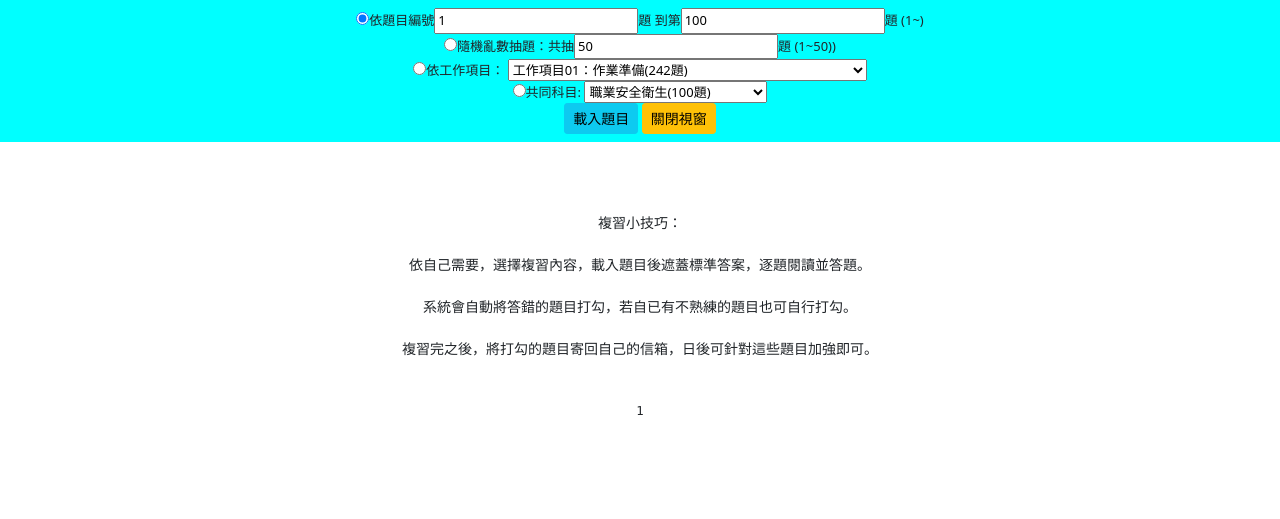
After one commit to charonMc/2022iji, a PHP site: page /practice.php in a window 1280 px wide. The commit adds this page. Shown: the top 519 px of the page. Run offline with PHP 8.4, Linux system fonts and the light colour scheme; the visitor is signed in with stand-in values (Sample User, id 1).

Commit message:
增加練習頁面 完成練習頁面題目的題目id獲取功能

```diff
--- a/api/base.php
+++ b/api/base.php
@@ -154,6 +154,7 @@ function q($sql){
 
 
 $Question=new DB('question');
+$Subject=new DB('subject');
 
 
 
--- /dev/null
+++ b/practice.php
@@ -0,0 +1,41 @@
+<?php
+include_once("./api/base.php");
+?>
+
+<!DOCTYPE html>
+<html lang="en">
+<head>
+    <meta charset="UTF-8">
+    <meta http-equiv="X-UA-Compatible" content="IE=edge">
+    <meta name="viewport" content="width=device-width, initial-scale=1.0">
+    <title>題庫線上複習系統</title>
+    <link href="https://cdn.jsdelivr.net/npm/bootstrap@5.0.2/dist/css/bootstrap.min.css" rel="stylesheet" integrity="sha384-EVSTQN3/azprG1Anm3QDgpJLIm9Nao0Yz1ztcQTwFspd3yD65VohhpuuCOmLASjC" crossorigin="anonymous">
+
+</head>
+<body>
+    <?php
+    include("practiceNav.php");
+    ?>
+        <div style="height: 150px;"></div>
+    <div id="questions" class="text-center"><pre>
+
+
+
+複習小技巧：
+
+依自己需要，選擇複習內容，載入題目後遮蓋標準答案，逐題閱讀並答題。
+
+系統會自動將答錯的題目打勾，若自已有不熟練的題目也可自行打勾。
+
+複習完之後，將打勾的題目寄回自己的信箱，日後可針對這些題目加強即可。
+
+　<?php dd($_SESSION['queNum']);?>
+
+
+
+    </pre></div>
+</body>
+</html>
+<script src="https://cdn.jsdelivr.net/npm/bootstrap@5.0.2/dist/js/bootstrap.bundle.min.js" integrity="sha384-MrcW6ZMFYlzcLA8Nl+NtUVF0sA7MsXsP1UyJoMp4YLEuNSfAP+JcXn/tWtIaxVXM" crossorigin="anonymous"></script>
+
+<script></script>
--- /dev/null
+++ b/practiceNav.php
@@ -0,0 +1,34 @@
+<div class=" navbar fixed-top  text-center" style="font-size: small;background-color:cyan">
+       <form action="./api/loadquestion.php" method="post" class="m-auto">
+
+            <input type="radio" name="by" value="bynum" checked>依題目編號<input type="number" name="min" value="1">題 到第<input type="number" name="max" value="100">題 (1~) <br>
+            <input type="radio" name="by" value="byrandom">隨機亂數抽題：共抽<input type="number" name="rand" value="50">題  (1~50)) <br>
+            <input type="radio" name="by" value="byjob">依工作項目：
+            <select name="job">
+                <option value="1" selected>工作項目01：作業準備(242題)</option>
+                <option value="2">工作項目02：應用軟體安裝及使用(405題)</option>
+                <option value="3">工作項目03：系統軟體安裝及使用(124題)</option>
+                <option value="4">工作項目04：資訊安全(75題)</option>
+                <option value="5">資訊類共用科目-工作項目01：電腦硬體架構(20題)</option>
+                <option value="6">資訊類共用科目-工作項目02：網路概論與應用(29題)</option>
+                <option value="7">資訊類共用科目-工作項目03：作業系統(10題)，挑選 10 題</option>
+                <option value="8">資訊類共用科目-工作項目04：資訊運算思維(20題)</option>
+                <option value="9">資訊類共用科目-工作項目05：資訊安全(40題)</option>
+            </select><br>
+
+            <input type="radio" name="by" value="bycommon">共同科目:
+            <select name="common">
+                <option value="1" selected>職業安全衛生(100題)</option>
+                <option value="2">工作倫理與職業道德(100題)</option>
+                <option value="3">環境保護(100題)</option>
+                <option value="4">節能減碳(100題)</option>
+            </select>
+
+            <br>
+            <div>
+                <input class="btn btn-info btn-sm" type="submit" value="載入題目">
+                <button class="btn btn-warning btn-sm">關閉視窗</button>
+            </div>
+
+        </form>
+        </div>
```
Also changed, not shown: api/loadquestion.php (added, +80 -0 lines), index.php (added, +44 -0 lines), init.php (+11 -6 lines).
